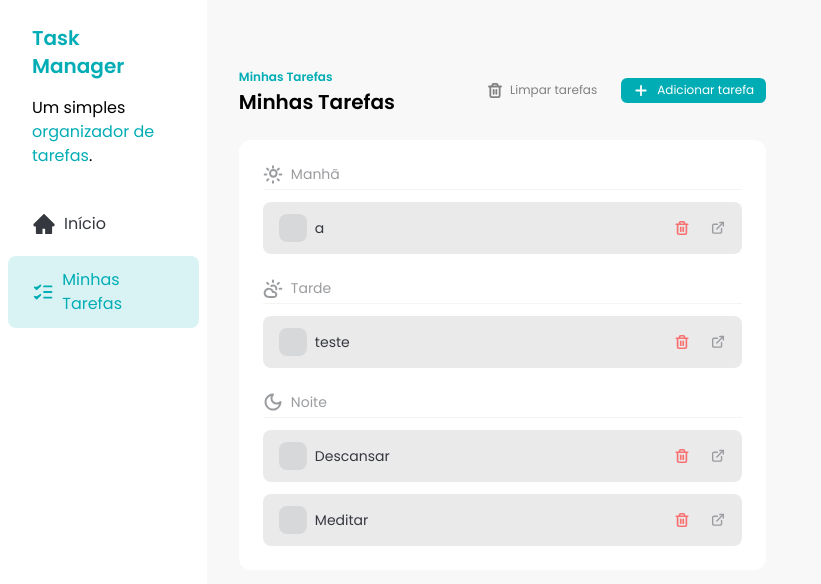
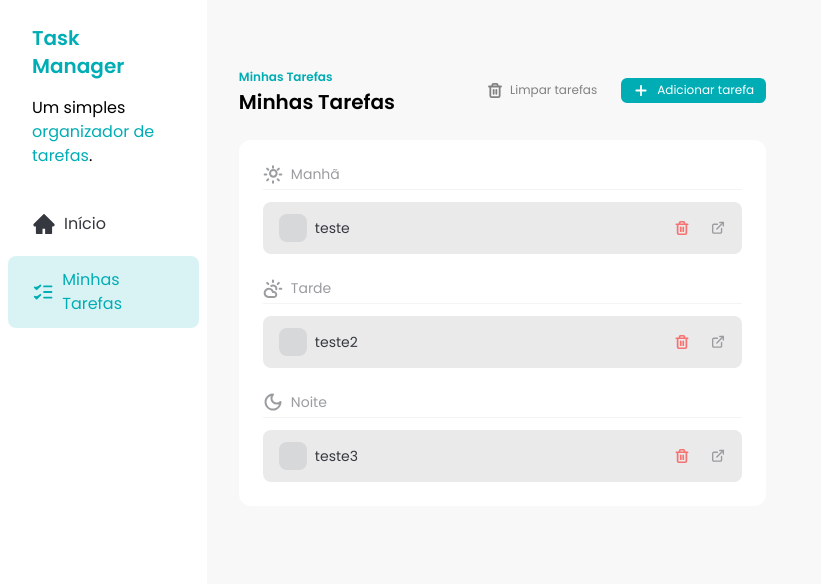
Before and after one commit to Kadockh/task-manager, a React (Vite) app: page / in a window 1280 px wide. Shown: the top 584 px of the page, without its empty margins (0-821 px from the left). Built offline with nearby package versions, Linux system fonts and the light colour scheme; data requests are answered from the project's data file.

Commit message:
ensure empty message is shown on Tasks component

```diff
--- a/db.json
+++ b/db.json
@@ -1,34 +1,27 @@
 {
   "tasks": [
-    {
-      "id": "5",
-      "title": "Descansar",
-      "description": "Assistir um filme com a família",
-      "time": "night",
-      "status": "not_started"
-    },
-    {
-      "id": "6",
-      "title": "Meditar",
-      "description": "Meditar por 10 minutos",
-      "time": "night",
-      "status": "not_started"
-    },
     {
       "id": "ac8f"
     },
     {
-      "id": "de58a17f-879b-40a2-b180-b72879e39916",
+      "id": "391c4339-e384-42b2-9749-7ae02a7b524f",
       "title": "teste",
       "description": "teste",
+      "time": "morning",
+      "status": "not_started"
+    },
+    {
+      "id": "cc49d981-574a-47f0-a72d-928555886ee3",
+      "title": "teste2",
+      "description": "teste2",
       "time": "afternoon",
       "status": "not_started"
     },
     {
-      "id": "74c7711d-627d-48ba-94a8-26875f900bed",
-      "title": "a",
-      "description": "a",
-      "time": "morning",
+      "id": "397f5ee0-8862-43e4-8d20-92d6129c76b6",
+      "title": "teste3",
+      "description": "teste3",
+      "time": "night",
       "status": "not_started"
     }
   ]
--- a/src/_components/Tasks.jsx
+++ b/src/_components/Tasks.jsx
@@ -96,6 +96,11 @@
       <div className="rounded-xl bg-white p-6">
         <div className="space-y-3">
           <TaskSeparator title="Manhã" icon={<SunIcon />} />
+          {morningTasks.length === 0 && (
+            <p className="text-sm text-brand-text-gray">
+              Nenhuma tarefa encontrada para o período da manhã
+            </p>
+          )}
           {morningTasks.map((task) => (
             <TaskItem
               key={task.id}
@@ -108,6 +113,11 @@
 
         <div className="my-6 space-y-3">
           <TaskSeparator title="Tarde" icon={<CloudSunIcon />} />
+          {afternoonTasks.length === 0 && (
+            <p className="text-sm text-brand-text-gray">
+              Nenhuma tarefa encontrada para o período da tarde
+            </p>
+          )}
           {afternoonTasks.map((task) => (
             <TaskItem
               key={task.id}
@@ -120,6 +130,11 @@
 
         <div className="space-y-3">
           <TaskSeparator title="Noite" icon={<MoonIcon />} />
+          {nightTasks.length === 0 && (
+            <p className="text-sm text-brand-text-gray">
+              Nenhuma tarefa encontrada para o período da noite
+            </p>
+          )}
           {nightTasks.map((task) => (
             <TaskItem
               key={task.id}
```
